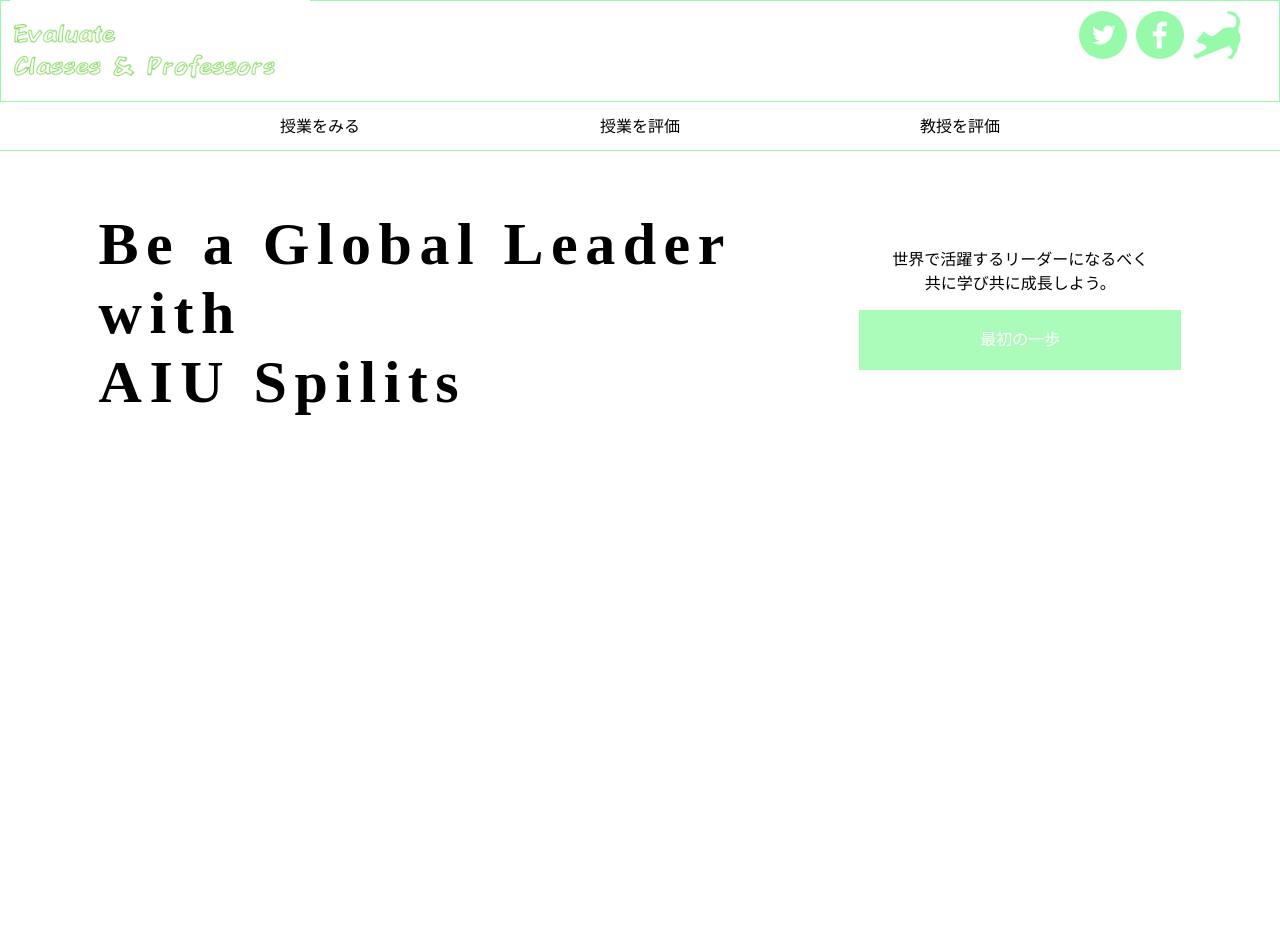
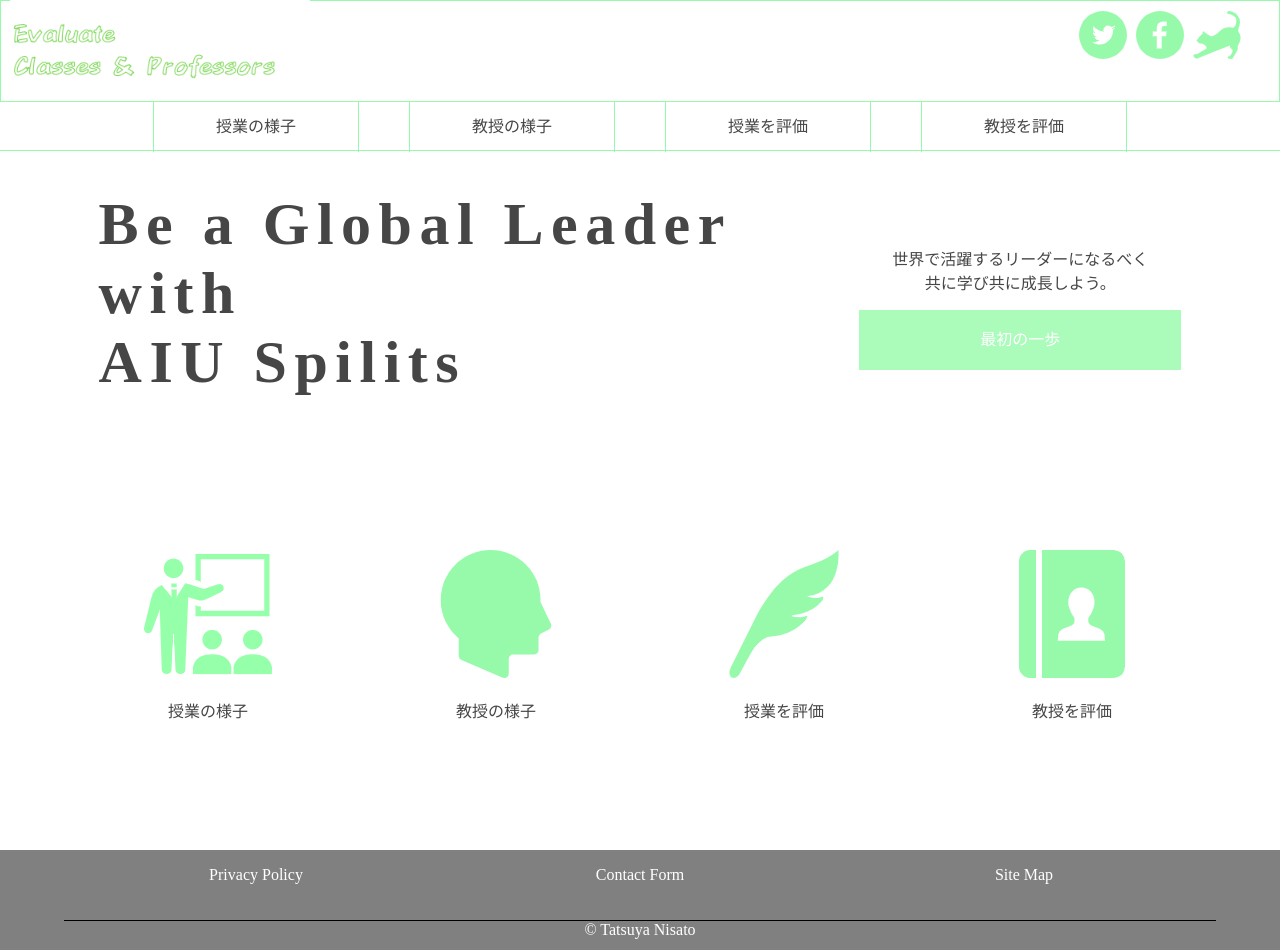
Before and after one commit to ni-m-ta/ECAP5, a Django app: page / in a window 1280 px wide. Before the commit the page ends 415 px from the top, so only its background shows below. Run offline with Django 3.2, Linux system fonts and the light colour scheme; parts of the project's set-up code (start-up, migrations or seed data) failed here and were passed over.

Commit message:
almost done home, but need to apply url

```diff
--- a/app/home/templates/home.html
+++ b/app/home/templates/home.html
@@ -19,7 +19,8 @@
            </div>
         </div>
         <div class="header-options">
-          <a class="header-option">授業をみる</a>
+          <a class="header-option">授業の様子</a>
+          <a class="header-option">教授の様子</a>
           <a class="header-option">授業を評価</a>
           <a class="header-option">教授を評価</a>
         </div>
@@ -35,6 +36,36 @@
         </div>
       </div>
     </div>
+    <div class="body-middle">
+      <div class="middle-container container">
+        <div class="middle-option">
+          <a><img class="classes-img" src="{% static 'img/classes.png' %}"></a>
+          <p>授業の様子</p>
+        </div>
+        <div class="middle-option">
+          <a><img class="professors-img" src="{% static 'img/professors.png' %}"></a>
+          <p>教授の様子</p>
+        </div>
+        <div class="middle-option">
+          <a><img class="evaluateClasses-img" src="{% static 'img/evaluateClasses.png' %}"></a>
+          <p>授業を評価</p>
+        </div>
+        <div class="middle-option">
+          <a><img class="evaluateProfessors-img" src="{% static 'img/evaluateProfessors.png' %}"></a>
+          <p>教授を評価</p>
+        </div>
+      </div>
+    </div>
+    <footer>
+      <div class="footer-containter container">
+        <div class="footer-options">
+          <a class="footer-option">Privacy Policy</a>
+          <a class="footer-option">Contact Form</a>
+          <a class="footer-option">Site Map</a>
+        </div>
+        <p class="copyright">&COPY; Tatsuya Nisato</p>
+      </div>
+    </footer>
     <div id="like_button_container"></div>
   </body>
 </html>
--- a/static_volume/css/style.css
+++ b/static_volume/css/style.css
@@ -1,7 +1,8 @@
 body {
     margin: 0;
     font-family: "Hiragino Kaku Gothic ProN";
-    padding-top: 130px;
+    padding-top: 150px;
+    color: rgb(70, 70, 70);
   }
 
   a {
@@ -54,7 +55,7 @@ body {
 
     .header-options{
         height: 50px;
-        width: 75%;
+        width: 80%;
         margin: 0 auto;
         display: flex;
         justify-content: space-around;
@@ -62,9 +63,12 @@ body {
 
       .header-option{
         height: 50px;
-        width: 100px;
+        width: 20%;
         text-align: center;
         line-height: 50px;
+        border-left: 1px solid;
+        border-right: 1px solid;
+        border-color: rgb(150, 250, 170);
       }
 
   .body-top{
@@ -85,7 +89,7 @@ body {
       .lead{
         height: 300px;
         width: 60%;
-        margin-top: 40px;
+        margin: 0;
         font-size: 30px;
         letter-spacing: 0.25em;
       }
@@ -93,7 +97,7 @@ body {
       .start{
         height: 300px;
         width: 28%;
-        margin-top: 100px;
+        margin-top: 80px;
         text-align: center;
       }
 
@@ -106,3 +110,50 @@ body {
           text-align: center;
           line-height: 60px;
         }
+
+  .body-middle{
+    height: 300px;
+    width: 100%;
+  }
+
+    .middle-container{
+      display: flex;
+      justify-content: space-around;
+      text-align: center;
+    }
+
+      .middle-option{
+        height: 300px;
+        width: 20%;
+      }
+
+  footer{
+    height: 100px;
+    width: 100%;
+    background-color: gray;
+    color: white;
+  }
+
+    .footer-options{
+      height: 70px;
+      width: 100%;
+      display: flex;
+      justify-content: space-around;
+    }
+
+      .footer-option{
+        height: 50px;
+        width: 25%;
+        display: block;
+        text-align: center;
+        line-height: 50px;
+      }
+
+    .copyright{
+      height: 29px;
+      width: 100%;
+      margin: 0;
+      border-top: 1px solid;
+      border-color: black;
+      text-align: center;
+    }
```
Also changed, not shown: static_volume/img/classes.png (added), static_volume/img/evaluateClasses.png (added), static_volume/img/evaluateProfessors.png (added), static_volume/img/professors.png (added).
